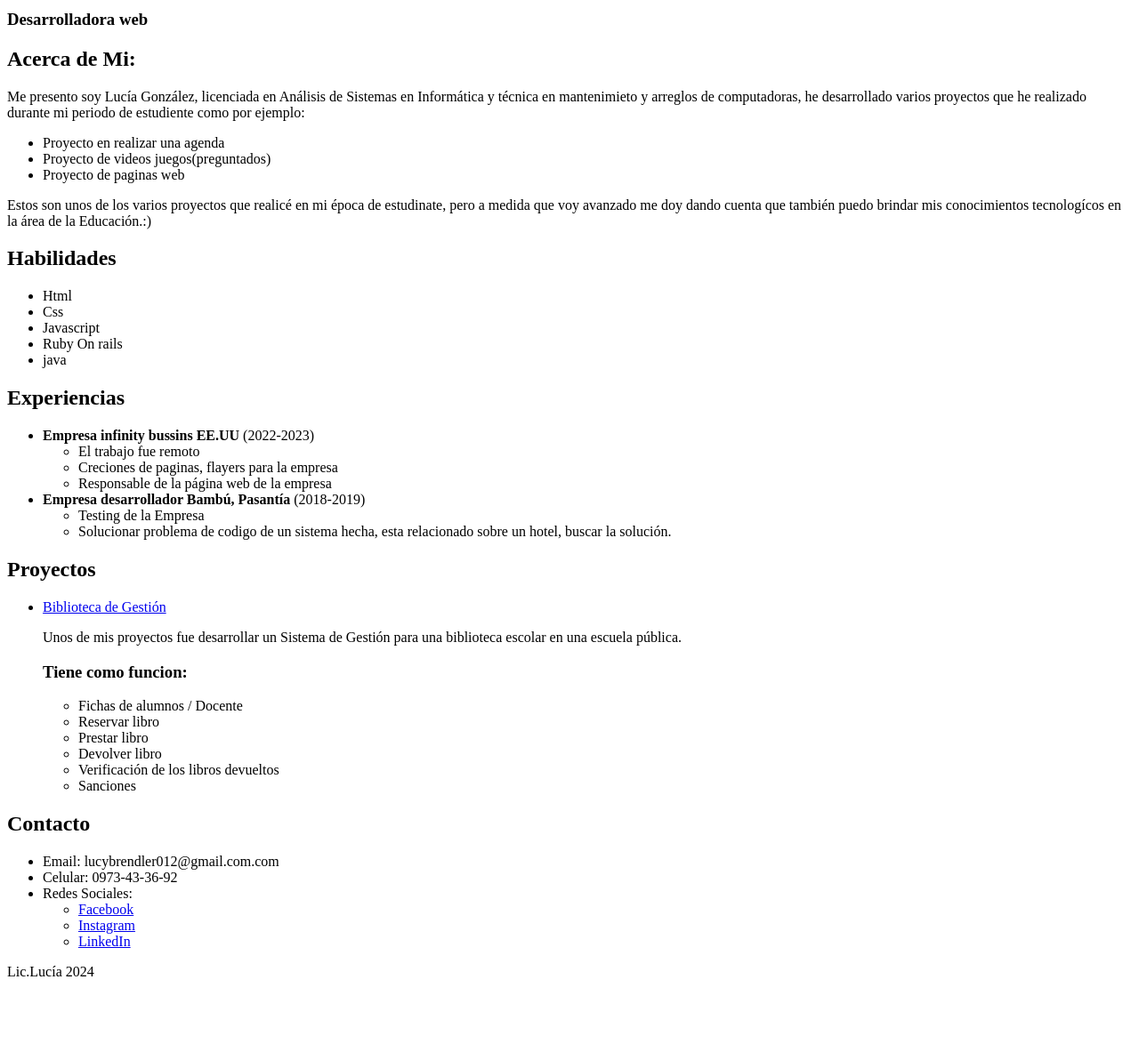
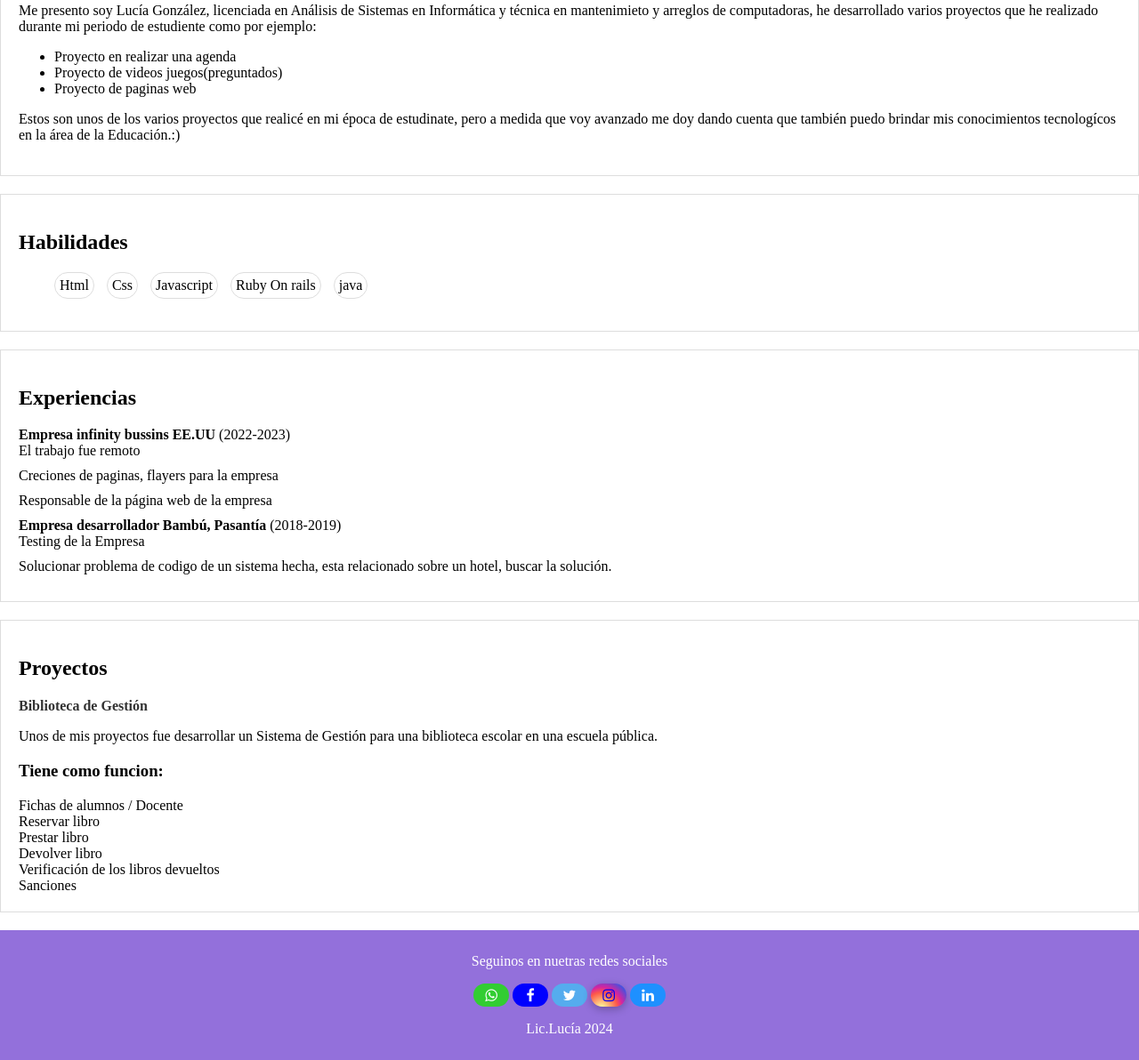
Before and after one commit to lucybrendler/Porfolio-web.py, a plain HTML site: page index.html in a window 1280 px wide. Shown: the part 226-1418 px from the top of the page at 89% size. Before the commit the page ends 1344 px from the top, so only its background shows below. Drawn offline with Linux system fonts and the light colour scheme.

Commit message:
Agredando estilos

```diff
--- a/index.html
+++ b/index.html
@@ -2,23 +2,28 @@
 <html>
   <head>
     <title>Mi porfolio</title>
+    <link rel="stylesheet" href="./style.css" />
+       <link rel="stylesheet" href="https://cdnjs.cloudflare.com/ajax/libs/font-awesome/4.7.0/css/font-awesome.min.css"/>
 
   </head>
   <body>
     <header>
       <nav>
         <ul>
-          <h1> "BIENVENIDOS A MI PORFOLIO WEB"</h1>
 
-         <li> <a href="#acerca-de-mi">Acerca de mi</a></li>
-          <li><a href="#habilidades">Habilidades</a></li>
-         <li> <a href="#experiencia">Experiencia</a></li>
-          <li><a href="#proyectos">Proyectos</a></li>
-          <li><a href="#contacto">Contacto</a></li>
+          <h1> "BIENVENIDOS A MI PORTFOLIO WEB"</h1>
+
+
+
+
+         <a href="#acerca-de-mi"class= "menu-item" >Acerca de mi</a>
+          <a href="#habilidades" class="menu-item">Habilidades</a>
+         <a href="#experiencia"class="menu-item">Experiencias</a>
+          <a href="#proyectos"class="menu-item">Proyectos</a>
+
         </ul>
       </nav>
-      <h1>Lucia González</h1>
-      <h3>Desarrolladora web</h3>
+
     </header>
     <main>
 
@@ -26,7 +31,8 @@
 
         <h2>Acerca de Mi:</h2>
 
-        <p>Me presento soy Lucía González, licenciada en Análisis de Sistemas en Informática
+        <p>
+          Me presento soy Lucía González, licenciada en Análisis de Sistemas en Informática
          y técnica en mantenimieto y arreglos de computadoras, he desarrollado varios proyectos
          que he realizado durante mi periodo de estudiente como por ejemplo:
          <ul>
@@ -98,32 +104,23 @@
         </ul>
       </section>
 
-      <section id="contacto">
-        <h2>Contacto</h2>
-        <ul>
-          <li>Email: lucybrendler012@gmail.com.com</li>
-          <li>Celular: 0973-43-36-92</li>
-          <li>
-            Redes Sociales:
-            <ul>
-              <li>
-                <a href="https://www.facebook.com/lucia.brendler.9" target="_blank">Facebook</a>
-              </li>
-              <li>
-                <a href="https://www.instagram.com/lucia_brendler/" target="_blank">Instagram</a>
-              </li>
-              <li>
-                <a href="https://www.linkedin.com/feed/" target="_blank">LinkedIn</a>
-              </li>
-
-            </ul>
-          </li>
-        </ul>
-      </section>
-
     </main>
   </body>
-    <footer>
+
+
+<footer>
+          <p> Seguinos en nuetras redes sociales</p>
+            <a href="https://wa.link/lzi9hw" class="whatsapp" target="_blank"> <i class="fa fa-whatsapp whatsapp-icon"></i></a>
+
+            <a href="https://www.facebook.com/lucia.brendler.9" target="_blank" class="fa fa-facebook"></a>
+
+            <a href="" target="_blank"class="fa fa-twitter"></a>
+            <a href="https://www.instagram.com/lucia_brendler/"target="_blank" class="fa fa-instagram"></a>
+
+
+            <a href="https://www.linkedin.com/feed/" target="_blank"class="fa fa-linkedin"></a>
+
+
       <p>Lic.Lucía  2024</p>
     </footer>
 </html>
--- /dev/null
+++ b/style.css
@@ -0,0 +1,158 @@
+body {
+  font-family: 'Times New Roman', Times, serif;
+  margin: 0;
+  color: black;
+
+  padding-top: 60px;
+}
+
+nav{
+  position: fixed;
+  top: 0;
+  left: 0;
+  width: 100%;
+  background-color: mediumpurple;
+  box-shadow: 0 0 5px  mediumslateblue;
+  text-align: right;
+}
+h1{
+  text-align: center;
+color: yellow;
+
+  }
+  H4{
+      text-align: left;
+  }
+
+.menu-item {
+ color: black;
+ padding: 10px;
+
+ display: inline-block;
+ border-radius: 10px;
+}
+
+.menu-item:hover {
+  background-color: orange;
+  transition: all 0.4s ease-in-out;
+}
+
+header {
+
+
+
+    padding: 40px;
+    margin-bottom: 1px;
+
+}
+
+section {
+    padding: 20px;
+    border: 1px solid #ddd;
+    margin-bottom: 20px;
+}
+
+#habilidades ul {
+
+    list-style: none;
+    padding: 5;
+  }
+
+#habilidades li {
+
+    display: inline-block;
+    padding: 5px;
+    border: 1px solid #ddd;
+    border-radius: 20px;
+    margin-right: 10px;
+}
+
+#experiencia ul {
+    list-style: none;
+    padding: 0;
+    margin: 0;
+}
+
+#experiencia ul li {
+   margin-bottom: 10px;
+}
+
+
+#proyectos ul {
+    list-style: none;
+    padding: 0;
+    margin: 0;
+}
+
+#proyectos a {
+    font-weight: bold;
+
+    text-decoration: none;
+    color: #333;
+}
+
+#proyectos a:hover {
+    text-decoration: underline;
+}
+
+
+
+.fa {
+    padding: 20px;
+    font-size: 30px;
+    width: 30px;
+    text-align: center;
+    text-decoration: none;
+    border-radius: 50%;
+}
+
+footer {
+    background-color: mediumpurple;
+    color: #fff;
+    text-align: center;
+    padding: 10px;
+}
+
+/* Facebook */
+.fa-facebook {
+    background: blue;
+    color: white;
+    padding: 5px;
+    border-radius: 25px;
+  }
+
+/* Twitter */
+.fa-twitter {
+
+  background: #55ACEE;
+  color: white;
+  padding: 5px;
+  border-radius: 25px;
+}
+/* Linkedin*/
+.fa-linkedin{
+  background: dodgerblue;
+  color: white;
+  padding: 5px;
+  border-radius: 25px;
+}
+ /* Whatsapp*/
+.fa-whatsapp {
+    background: limegreen;
+    color: white;
+    padding: 5px;
+    border-radius: 25px;
+
+}
+
+.fa-whatsapp-icon {
+  margin-top:5px;
+}
+.fa-instagram{
+    border-radius: 25px;
+    background: #d6249f;
+    background: radial-gradient(circle at 30% 107%, #fdf497 0%, #fdf497 5%, #fd5949 45%,#d6249f 60%,#285AEB 90%);
+    box-shadow: 0px 3px 10px rgba(0,0,0,.25);
+    padding: 5px;
+    border-radius: 25px;
+  }
```
